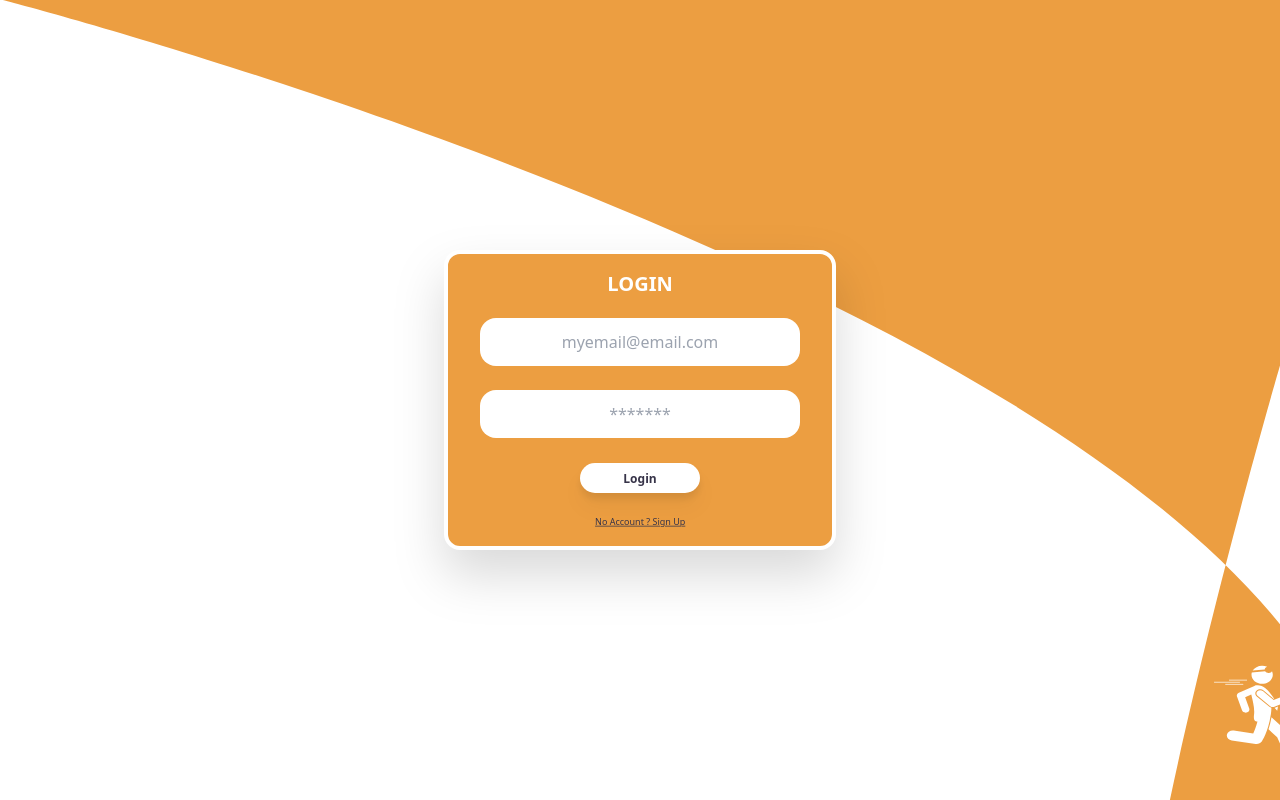
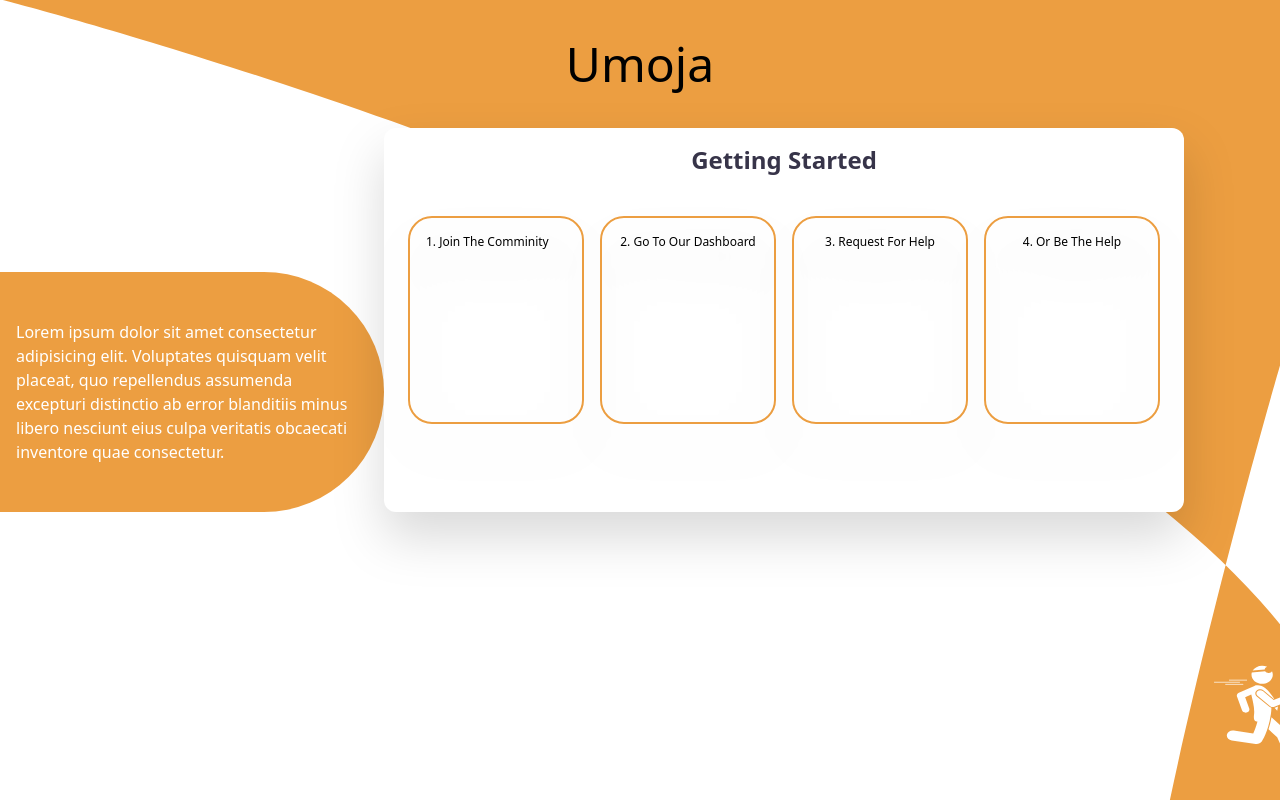
Before and after one commit to JosephRidge/umoja, a Vue app: page / in a window 1280 px wide. Built offline with nearby package versions, Linux system fonts and the light colour scheme.

Commit message:
implementation of Homepage UI first phase

```diff
--- a/src/App.vue
+++ b/src/App.vue
@@ -2,10 +2,11 @@
 // This starter template is using Vue 3 <script setup> SFCs
 // Check out https://v3.vuejs.org/api/sfc-script-setup.html#sfc-script-setup
 import LoginPage from './components/LoginPage.vue'
+import HomePage  from './components/HomePage.vue';
 </script>
 
 <template>
-  <LoginPage />
+  <HomePage />
 </template>
 
 <style>
--- a/src/components/HomePage.vue
+++ b/src/components/HomePage.vue
@@ -1,13 +1,123 @@
-<template>
-  <div> </div>
+<template >
+  <div
+    class="
+      bg-[url('src/assets/images/background-login.svg')] bg-cover
+      h-screen
+      w-screen
+    "
+  >
+    <div class="py-10 text-center text-5xl font-light">Umoja</div>
+    <div id="centerSection" class="flex flex-row">
+      <div
+        id="leftSection"
+        class="
+          bg-primaryYellow
+          text-white
+          left-0
+          ml-0
+          w-96
+          h-auto
+          py-12
+          pl-4
+          pr-9
+          rounded-br-full rounded-tr-full
+          mt-36
+        "
+      >
+        Lorem ipsum dolor sit amet consectetur adipisicing elit. Voluptates
+        quisquam velit placeat, quo repellendus assumenda excepturi distinctio
+        ab error blanditiis minus libero nesciunt eius culpa veritatis obcaecati
+        inventore quae consectetur.
+      </div>
+      <div
+        id="rightServiceSection"
+        class="bg-white rounded-xl drop-shadow-2xl flex flex-col w-auto"
+      >
+        <div class="text-darkgray text-2xl font-semibold text-center p-4">
+          Getting Started
+        </div>
+        <div class="flex flex-row p-4 text-xs">
+          <div
+            class="
+              capitalize
+              rounded-3xl
+              border border-2 border-primaryYellow
+              flex
+              m-2
+              px-4
+              py-4
+              drop-shadow-2xl
+              h-52
+              w-44
+              text-center
+            "
+          >
+            1. Join the Comminity
+          </div>
+          <div
+            class="
+              capitalize
+              rounded-3xl
+              border border-2 border-primaryYellow
+              m-2
+              p-4
+              drop-shadow-2xl
+              h-52
+              w-44
+               text-center
+               font-light
+            "
+          >
+            2. Go to Our dashboard
+          </div>
+          <div
+            class="
+              capitalize
+              rounded-3xl
+              border border-2 border-primaryYellow
+              m-2
+              p-4
+              drop-shadow-2xl
+              h-52
+              w-44
+              text-center
+            "
+          >
+            3. Request for help
+          </div>
+          <div
+            class="
+              capitalize
+              rounded-3xl
+              border border-2 border-primaryYellow
+              m-2
+              p-4
+              drop-shadow-2xl
+              h-52
+              w-44
+              text-center
+            "
+          >
+            4. Or Be the help
+          </div>
+        </div>
+      </div>
+    </div>
+  </div>
 </template>
 
 <script>
 export default {
-
-}
+  data() {
+    return {};
+  },
+  mounted() {},
+  methods: {},
+};
 </script>
 
 <style>
-
+svg {
+  overflow-x: hidden;
+}
 </style>
```
